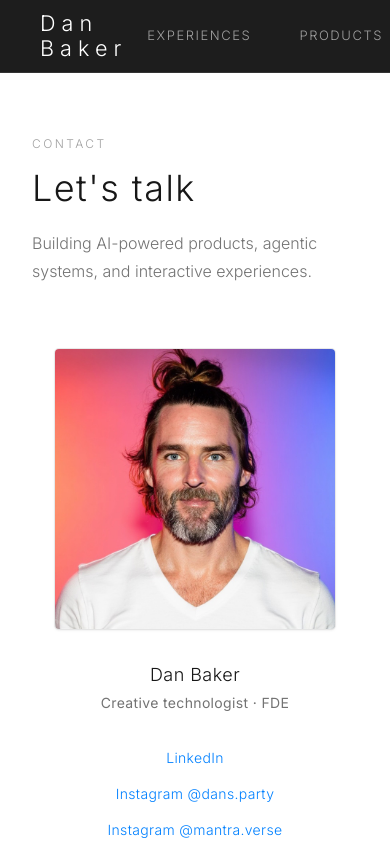
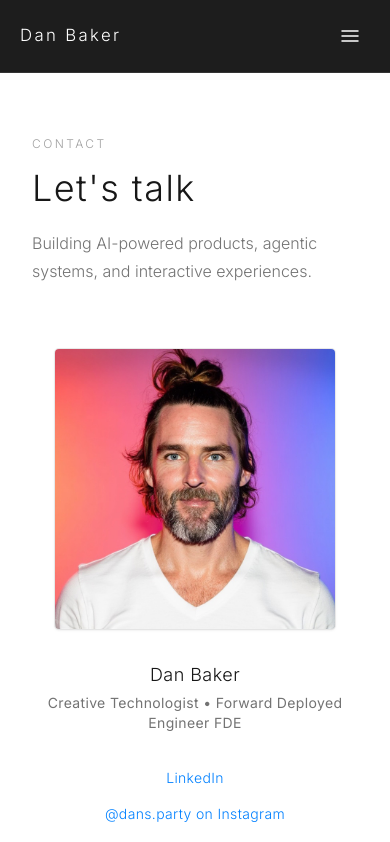
Before and after one commit to legshampoo/dnbkr-reboot, a React (Vite) app: page /contact in a window 390 px wide. Shown: the top 842 px of the page. Built offline with nearby package versions, Linux system fonts and the light colour scheme.

Commit message:
hamburger

```diff
--- a/package.json
+++ b/package.json
@@ -32,5 +32,6 @@
     "typescript": "~6.0.2",
     "typescript-eslint": "^8.59.2",
     "vite": "^8.0.12"
-  }
+  },
+  "packageManager": "pnpm@11.5.1+sha512.93f7b57422ea7068257235b4c16eb60762eb68e1dc23723199cc739043ea9be2c4143274a399d8c6defa2b1176226d9ca1c4b63482d6200c1a8fbaa78c1d1485"
 }
--- /dev/null
+++ b/pnpm-workspace.yaml
@@ -0,0 +1,2 @@
+allowBuilds:
+  esbuild: true
--- a/src/components/Nav.tsx
+++ b/src/components/Nav.tsx
@@ -1,6 +1,14 @@
-import { NavLink } from 'react-router-dom'
+import { useEffect, useId, useState } from 'react'
+import { NavLink, useLocation } from 'react-router-dom'
 
-const linkClass = ({ isActive }: { isActive: boolean }) =>
+const navItems = [
+  { to: '/experiences', label: 'Experiences' },
+  { to: '/products', label: 'Products' },
+  { to: '/art', label: 'Art' },
+  { to: '/contact', label: 'Contact' },
+] as const
+
+const desktopLinkClass = ({ isActive }: { isActive: boolean }) =>
   [
     'relative px-5 py-2 text-[0.8125rem] font-light tracking-[0.12em] uppercase motion-safe-transition',
     isActive
@@ -8,31 +16,100 @@ const linkClass = ({ isActive }: { isActive: boolean }) =>
       : 'text-neutral-400 hover:text-white',
   ].join(' ')
 
+const mobileLinkClass = ({ isActive }: { isActive: boolean }) =>
+  [
+    'block px-1 py-3 text-sm font-light tracking-[0.12em] uppercase motion-safe-transition',
+    isActive ? 'text-white' : 'text-neutral-400 hover:text-white',
+  ].join(' ')
+
+function MenuIcon({ open }: { open: boolean }) {
+  return (
+    <svg
+      className="h-6 w-6"
+      viewBox="0 0 24 24"
+      fill="none"
+      stroke="currentColor"
+      strokeWidth="1.5"
+      aria-hidden
+    >
+      {open ? (
+        <path strokeLinecap="round" d="M6 6l12 12M18 6L6 18" />
+      ) : (
+        <>
+          <path strokeLinecap="round" d="M4 7h16" />
+          <path strokeLinecap="round" d="M4 12h16" />
+          <path strokeLinecap="round" d="M4 17h16" />
+        </>
+      )}
+    </svg>
+  )
+}
+
 export function Nav() {
+  const [menuOpen, setMenuOpen] = useState(false)
+  const menuId = useId()
+  const location = useLocation()
+
+  useEffect(() => {
+    setMenuOpen(false)
+  }, [location.pathname])
+
+  useEffect(() => {
+    if (!menuOpen) return
+    const onKeyDown = (e: KeyboardEvent) => {
+      if (e.key === 'Escape') setMenuOpen(false)
+    }
+    window.addEventListener('keydown', onKeyDown)
+    return () => window.removeEventListener('keydown', onKeyDown)
+  }, [menuOpen])
+
   return (
     <header className="fixed inset-x-0 top-0 z-50 border-b border-white/10 bg-dnbkr-black/92 backdrop-blur-md">
-      <nav className="dnbkr-nav-height mx-auto flex max-w-[1800px] items-center justify-between px-10">
+      <nav className="dnbkr-nav-height mx-auto flex max-w-[1800px] items-center justify-between gap-4 px-5 md:px-10">
         <NavLink
           to="/"
-          className="dnbkr-display text-[1.35rem] tracking-[0.28em] text-white no-underline motion-safe-transition hover:text-neutral-200"
+          className="shrink-0 whitespace-nowrap text-[1.05rem] font-light tracking-[0.14em] text-white no-underline motion-safe-transition hover:text-neutral-200 md:text-[1.35rem] md:tracking-[0.28em]"
         >
           Dan Baker
         </NavLink>
-        <div className="flex items-center gap-2">
-          <NavLink to="/experiences" className={linkClass}>
-            Experiences
-          </NavLink>
-          <NavLink to="/products" className={linkClass}>
-            Products
-          </NavLink>
-          <NavLink to="/art" className={linkClass}>
-            Art
-          </NavLink>
-          <NavLink to="/contact" className={linkClass}>
-            Contact
-          </NavLink>
+
+        <div className="hidden items-center gap-2 md:flex">
+          {navItems.map(({ to, label }) => (
+            <NavLink key={to} to={to} className={desktopLinkClass}>
+              {label}
+            </NavLink>
+          ))}
         </div>
+
+        <button
+          type="button"
+          className="flex shrink-0 items-center justify-center p-2 text-white md:hidden"
+          aria-expanded={menuOpen}
+          aria-controls={menuId}
+          aria-label={menuOpen ? 'Close menu' : 'Open menu'}
+          onClick={() => setMenuOpen((open) => !open)}
+        >
+          <MenuIcon open={menuOpen} />
+        </button>
       </nav>
+
+      {menuOpen ? (
+        <div
+          id={menuId}
+          className="border-t border-white/10 bg-dnbkr-black px-5 py-2 md:hidden"
+        >
+          {navItems.map(({ to, label }) => (
+            <NavLink
+              key={to}
+              to={to}
+              className={mobileLinkClass}
+              onClick={() => setMenuOpen(false)}
+            >
+              {label}
+            </NavLink>
+          ))}
+        </div>
+      ) : null}
     </header>
   )
 }
--- a/src/data/contact.ts
+++ b/src/data/contact.ts
@@ -1,7 +1,7 @@
 /** Edit copy and profile image path here. */
 export const contactProfile = {
   name: 'Dan Baker',
-  role: 'Creative technologist · FDE',
+  role: 'Creative Technologist • Forward Deployed Engineer FDE',
   /** Replace with your headshot at public/images/profile.jpg (falls back to profile.svg). */
   imageSrc: '/images/profile.jpg',
   imageAlt: 'Dan Baker',
@@ -31,15 +31,19 @@ export const socialLinks: SocialLink[] = [
     href: 'https://www.linkedin.com/in/dan-baker-ai/',
   },
   {
-    label: 'Instagram @dans.party',
+    label: '@dans.party on Instagram',
     href: 'https://www.instagram.com/dans.party/',
   },
   {
-    label: 'Instagram @mantra.verse',
+    label: '@mantra.verse visuals on Instagram',
     href: 'https://www.instagram.com/mantra.verse/',
   },
   {
-    label: 'YouTube @danbaker.podcast',
+    label: 'AI Tech Tutorials on Youtube',
+    href: 'https://www.youtube.com/@dan-baker',
+  },
+  {
+    label: 'Dan Baker Podcast on Youtube',
     href: 'https://www.youtube.com/@danbaker.podcast',
   },
   {
```
Also changed, not shown: 1 other file (tests, documents, lock files or other folders).
